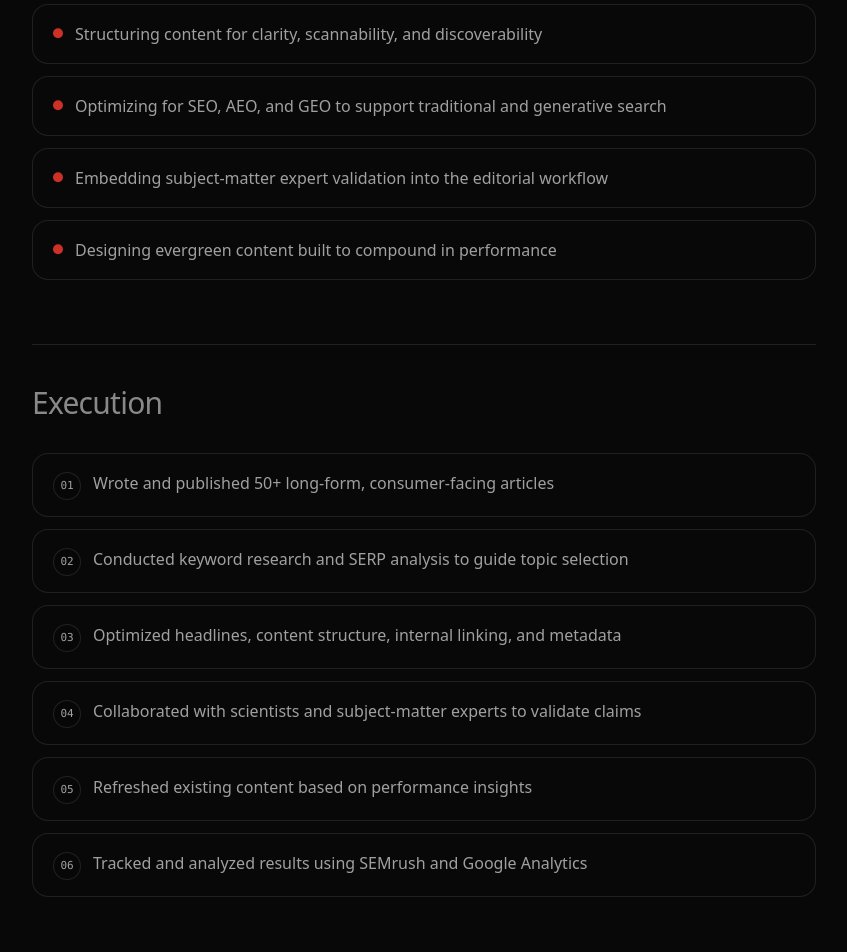
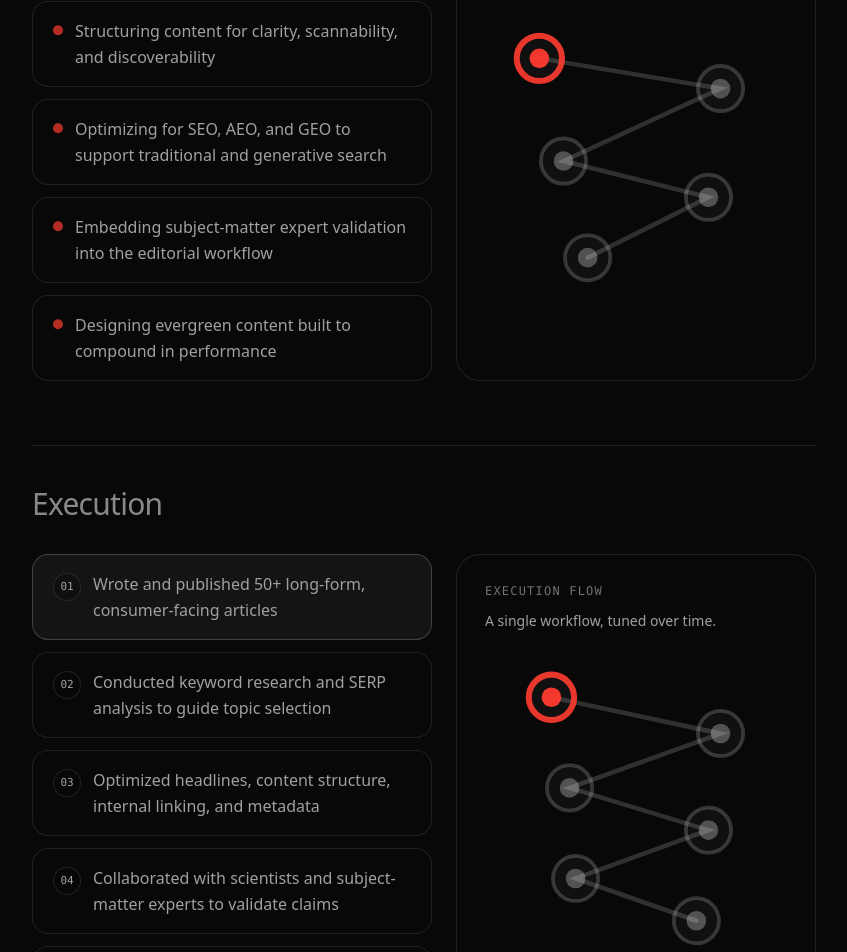
Before and after one commit to sarahsarahsarahX3/Personal-website-, a Next.js app: page /work/p-and-g-beauty-content-hub in a window 1280 px wide. Shown: the part 1080-2032 px from the top of the page, without its empty margins (56-903 px from the left). Built offline with nearby package versions, Linux system fonts and the light colour scheme; a web font is replaced by a local one.

Commit message:
more updates lalal

```diff
--- a/app/work/p-and-g-beauty-content-hub/page.tsx
+++ b/app/work/p-and-g-beauty-content-hub/page.tsx
@@ -28,7 +28,7 @@ const project = {
   objective:
     "Increase monthly organic traffic and search visibility for P&G Beauty’s owned content platform while delivering clear, expert-validated educational content designed to perform sustainably over time.",
   strategyIntro:
-    "I implemented an SEO-led editorial strategy grounded in search intent, content structure, and credibility.\nThe approach focused on:",
+    "I implemented an SEO-led editorial strategy grounded in search intent, content structure, and credibility. The approach focused on:",
   strategyBullets: [
     "Mapping topics to high-intent user queries and audience needs",
     "Structuring content for clarity, scannability, and discoverability",
@@ -370,6 +370,66 @@ function MetricTabs({
   );
 }
 
+function DiagramCard({
+  title,
+  subtitle,
+  children,
+}: {
+  title: string;
+  subtitle?: string;
+  children: React.ReactNode;
+}) {
+  return (
+    <div className="rounded-3xl border border-white/10 bg-surface-alt/10 p-6 md:p-7">
+      <p className="text-xs font-mono uppercase tracking-widest text-text-secondary/70">{title}</p>
+      {subtitle ? <p className="mt-3 text-sm text-text-secondary">{subtitle}</p> : null}
+      <div className="mt-6">{children}</div>
+    </div>
+  );
+}
+
+function NodeDiagram({
+  nodes,
+  activeIndex,
+}: {
+  nodes: Array<{ x: number; y: number }>;
+  activeIndex: number;
+}) {
+  const path = nodes
+    .map((node, index) => `${index === 0 ? "M" : "L"} ${node.x} ${node.y}`)
+    .join(" ");
+
+  return (
+    <svg viewBox="0 0 100 100" role="img" aria-label="Process diagram" className="w-full h-auto">
+      <path d={path} fill="none" stroke="rgba(255,255,255,0.16)" strokeWidth="1.5" strokeLinecap="round" />
+
+      {nodes.map((node, index) => {
+        const isActive = index === activeIndex;
+        return (
+          <g key={`${node.x}-${node.y}`}>
+            <circle
+              cx={node.x}
+              cy={node.y}
+              r={7.5}
+              fill="rgba(255,255,255,0.03)"
+              stroke={isActive ? "rgba(255,59,48,0.9)" : "rgba(255,255,255,0.18)"}
+              strokeWidth={isActive ? 2 : 1.25}
+              style={{ transition: "stroke 200ms ease, stroke-width 200ms ease" }}
+            />
+            <circle
+              cx={node.x}
+              cy={node.y}
+              r={3.25}
+              fill={isActive ? "rgba(255,59,48,0.95)" : "rgba(255,255,255,0.28)"}
+              style={{ transition: "fill 200ms ease" }}
+            />
+          </g>
+        );
+      })}
+    </svg>
+  );
+}
+
 function useModal() {
   const [open, setOpen] = useState(false);
   const [activeId, setActiveId] = useState<string | null>(null);
@@ -495,6 +555,8 @@ export default function PAndGBeautyContentHubProjectPage() {
   const progress = useScrollProgress();
   const activeSection = useActiveSection(sectionLinks.map((s) => s.id));
   const scrollBehavior: ScrollBehavior = prefersReducedMotion ? "auto" : "smooth";
+  const [activeStrategyIndex, setActiveStrategyIndex] = useState(0);
+  const [activeExecutionIndex, setActiveExecutionIndex] = useState(0);
 
   const highlights = useMemo<Record<string, string>>(
     () => ({
@@ -592,40 +654,102 @@ export default function PAndGBeautyContentHubProjectPage() {
             <div className="mt-16 border-t border-white/10" />
 
             <Section id="strategy" title="Strategy">
-              <p className="max-w-3xl text-base md:text-lg leading-relaxed text-text-secondary whitespace-pre-line">
-                {project.strategyIntro}
-              </p>
-              <ul className="mt-10 grid gap-3 max-w-4xl text-sm md:text-base text-text-secondary">
-                {project.strategyBullets.map((bullet) => (
-                  <li
-                    key={bullet}
-                    className="flex gap-3 rounded-2xl border border-white/10 bg-surface-alt/10 px-5 py-4"
+              <p className="max-w-3xl text-base md:text-lg leading-relaxed text-text-secondary">{project.strategyIntro}</p>
+
+              <div className="mt-10 grid gap-6 lg:grid-cols-[1fr_360px]">
+                <ul className="grid gap-3 text-sm md:text-base text-text-secondary">
+                  {project.strategyBullets.map((bullet, index) => {
+                    const isActive = index === activeStrategyIndex;
+                    return (
+                      <li key={bullet}>
+                        <button
+                          type="button"
+                          onClick={() => setActiveStrategyIndex(index)}
+                          onMouseEnter={() => setActiveStrategyIndex(index)}
+                          onFocus={() => setActiveStrategyIndex(index)}
+                          className={cn(
+                            "group w-full rounded-2xl border bg-surface-alt/10 px-5 py-4 text-left transition-colors",
+                            "focus-visible:outline-none focus-visible:ring-2 focus-visible:ring-accent/40",
+                            isActive ? "border-white/20 bg-white/5" : "border-white/10 hover:border-white/20 hover:bg-white/5",
+                          )}
                         >
+                          <span className="flex gap-3">
                             <span
                               aria-hidden="true"
-                      className="inline-flex h-2.5 w-2.5 shrink-0 rounded-full bg-accent/80 translate-y-[0.45em]"
+                              className={cn(
+                                "inline-flex h-2.5 w-2.5 shrink-0 rounded-full translate-y-[0.45em]",
+                                isActive ? "bg-accent" : "bg-accent/70 group-hover:bg-accent/90",
+                              )}
                             />
                             <span className="leading-relaxed">{bullet}</span>
+                          </span>
+                        </button>
                       </li>
-                ))}
+                    );
+                  })}
                 </ul>
+
+                <DiagramCard title="Strategy map" subtitle="Hover or tap a pillar to highlight.">
+                  <NodeDiagram
+                    activeIndex={activeStrategyIndex}
+                    nodes={[
+                      { x: 18, y: 18 },
+                      { x: 78, y: 28 },
+                      { x: 26, y: 52 },
+                      { x: 74, y: 64 },
+                      { x: 34, y: 84 },
+                    ]}
+                  />
+                </DiagramCard>
+              </div>
             </Section>
 
             <div className="mt-16 border-t border-white/10" />
 
             <Section id="execution" title="Execution">
+              <div className="grid gap-6 lg:grid-cols-[1fr_360px]">
                 <ol className="grid gap-3">
-                {(project.executionBullets as unknown as string[]).map((step, index) => (
-                  <li key={step} className="rounded-2xl border border-white/10 bg-surface-alt/10 px-5 py-4">
-                    <div className="flex items-start gap-3">
+                  {(project.executionBullets as unknown as string[]).map((step, index) => {
+                    const isActive = index === activeExecutionIndex;
+                    return (
+                      <li key={step}>
+                        <button
+                          type="button"
+                          onClick={() => setActiveExecutionIndex(index)}
+                          onMouseEnter={() => setActiveExecutionIndex(index)}
+                          onFocus={() => setActiveExecutionIndex(index)}
+                          className={cn(
+                            "group w-full rounded-2xl border bg-surface-alt/10 px-5 py-4 text-left transition-colors",
+                            "focus-visible:outline-none focus-visible:ring-2 focus-visible:ring-accent/40",
+                            isActive ? "border-white/20 bg-white/5" : "border-white/10 hover:border-white/20 hover:bg-white/5",
+                          )}
+                        >
+                          <span className="flex items-start gap-3">
                             <span className="mt-[2px] inline-flex h-7 w-7 shrink-0 items-center justify-center rounded-full border border-white/10 bg-surface/40 text-[11px] font-mono text-text-secondary">
                               {String(index + 1).padStart(2, "0")}
                             </span>
-                      <p className="text-sm md:text-base leading-relaxed text-text-secondary">{step}</p>
+                            <span className="text-sm md:text-base leading-relaxed text-text-secondary">{step}</span>
+                          </span>
+                        </button>
+                      </li>
+                    );
+                  })}
+                </ol>
+
+                <DiagramCard title="Execution flow" subtitle="A single workflow, tuned over time.">
+                  <NodeDiagram
+                    activeIndex={activeExecutionIndex}
+                    nodes={[
+                      { x: 22, y: 14 },
+                      { x: 78, y: 26 },
+                      { x: 28, y: 44 },
+                      { x: 74, y: 58 },
+                      { x: 30, y: 74 },
+                      { x: 70, y: 88 },
+                    ]}
+                  />
+                </DiagramCard>
               </div>
-                  </li>
-                ))}
-              </ol>
             </Section>
 
             <div className="mt-16 border-t border-white/10" />
```
Lines whose indentation alone changed are shown as unchanged.
